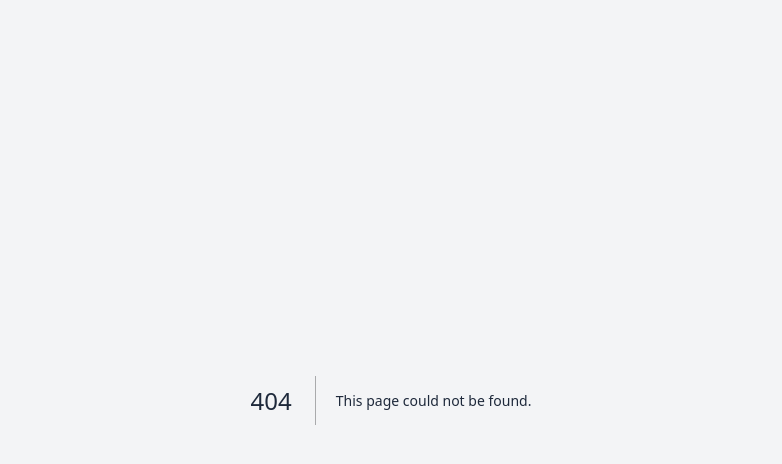
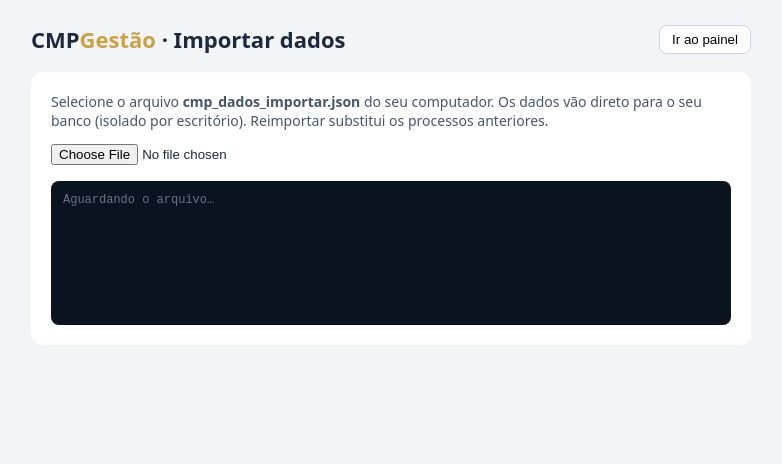
Before and after one commit to djan-adv/cmpgestao, a Next.js app: page /importar in a window 1280 px wide. Before the commit this address had no page. Shown: the top 464 px of the page, without its empty margins (249-1031 px from the left). Built offline with nearby package versions, Linux system fonts and the light colour scheme; no server answers.

Commit message:
Create page.jsx

```diff
--- /dev/null
+++ b/app/importar/page.jsx
@@ -0,0 +1,102 @@
+'use client'
+import { useState } from 'react'
+import { useRouter } from 'next/navigation'
+import { supabase } from '../../lib/supabase'
+
+export default function Importar() {
+  const router = useRouter()
+  const [log, setLog] = useState([])
+  const [busy, setBusy] = useState(false)
+  const add = (m) => setLog((l) => [...l, m])
+
+  async function handleFile(e) {
+    const file = e.target.files?.[0]
+    if (!file) return
+    setBusy(true); setLog([])
+    try {
+      add('Lendo o arquivo…')
+      const data = JSON.parse(await file.text())
+      const procs = data.processos || []
+      add(procs.length + ' processos no arquivo.')
+
+      const { data: userData } = await supabase.auth.getUser()
+      if (!userData?.user) { add('Você não está logado — faça login antes.'); setBusy(false); return }
+      const { data: perfil } = await supabase.from('usuarios').select('escritorio_id').eq('id', userData.user.id).single()
+      const esc = perfil?.escritorio_id
+      if (!esc) { add('Escritório não encontrado para o seu usuário. Rode o SQL de vínculo primeiro.'); setBusy(false); return }
+
+      add('Limpando processos anteriores (para reimportar do zero)…')
+      const del = await supabase.from('processos').delete().eq('escritorio_id', esc)
+      if (del.error) { add('Erro ao limpar: ' + del.error.message); setBusy(false); return }
+
+      const mapId = {}
+      const procRows = procs.map((p) => ({
+        escritorio_id: esc,
+        numero: p.numero,
+        cliente_nome: p.cliente_nome || null,
+        oponente: p.oponente || null,
+        assunto: p.assunto || null,
+        classe: p.classe || null,
+        orgao: p.orgao || null,
+        foro: p.foro || null,
+        status: p.status || null,
+        valor_causa: p.valor_causa ?? null,
+        ultima_movimentacao: p.ultima_movimentacao || null,
+        fonte: 'astrea',
+      }))
+      const B = 500
+      let done = 0
+      for (let i = 0; i < procRows.length; i += B) {
+        const chunk = procRows.slice(i, i + B)
+        const { data: ins, error } = await supabase.from('processos').insert(chunk).select('id, numero')
+        if (error) { add('Erro ao inserir processos: ' + error.message); setBusy(false); return }
+        ins.forEach((r) => { mapId[r.numero] = r.id })
+        done += chunk.length
+        add('Processos: ' + done + '/' + procRows.length)
+      }
+
+      const andRows = []
+      for (const p of procs) {
+        const pid = mapId[p.numero]
+        if (!pid) continue
+        for (const a of (p.andamentos || [])) {
+          if (!a.texto) continue
+          andRows.push({ processo_id: pid, data: a.data || null, texto: a.texto, fonte: 'datajud' })
+        }
+      }
+      add(andRows.length + ' andamentos para inserir…')
+      let ad = 0
+      for (let i = 0; i < andRows.length; i += 1000) {
+        const chunk = andRows.slice(i, i + 1000)
+        const { error } = await supabase.from('andamentos').insert(chunk)
+        if (error) { add('Erro ao inserir andamentos: ' + error.message); setBusy(false); return }
+        ad += chunk.length
+        add('Andamentos: ' + ad + '/' + andRows.length)
+      }
+      add('✅ Importação concluída! ' + done + ' processos e ' + ad + ' andamentos.')
+    } catch (err) {
+      add('Falha: ' + err.message)
+    }
+    setBusy(false)
+  }
+
+  return (
+    <div style={{ maxWidth: 720, margin: '0 auto', padding: 24 }}>
+      <div style={{ display: 'flex', justifyContent: 'space-between', alignItems: 'center', marginBottom: 18 }}>
+        <div style={{ fontSize: 22, fontWeight: 800 }}>CMP<span style={{ color: '#c8a24a' }}>Gestão</span> · Importar dados</div>
+        <button onClick={() => router.push('/painel')} style={{ border: '1px solid #cbd5e1', background: '#fff', borderRadius: 8, padding: '6px 12px', cursor: 'pointer' }}>Ir ao painel</button>
+      </div>
+
+      <div style={{ background: '#fff', borderRadius: 12, padding: 20 }}>
+        <p style={{ fontSize: 14, color: '#475569', marginTop: 0 }}>
+          Selecione o arquivo <b>cmp_dados_importar.json</b> do seu computador. Os dados vão direto para o seu banco (isolado por escritório). Reimportar substitui os processos anteriores.
+        </p>
+        <input type="file" accept="application/json,.json" disabled={busy} onChange={handleFile}
+          style={{ display: 'block', margin: '10px 0 16px' }} />
+        <div style={{ background: '#0b1220', color: '#a7f3d0', fontFamily: 'ui-monospace, monospace', fontSize: 12, borderRadius: 8, padding: 12, minHeight: 120, maxHeight: 360, overflowY: 'auto' }}>
+          {log.length === 0 ? <span style={{ color: '#64748b' }}>Aguardando o arquivo…</span> : log.map((l, i) => <div key={i}>{l}</div>)}
+        </div>
+      </div>
+    </div>
+  )
+}
```
